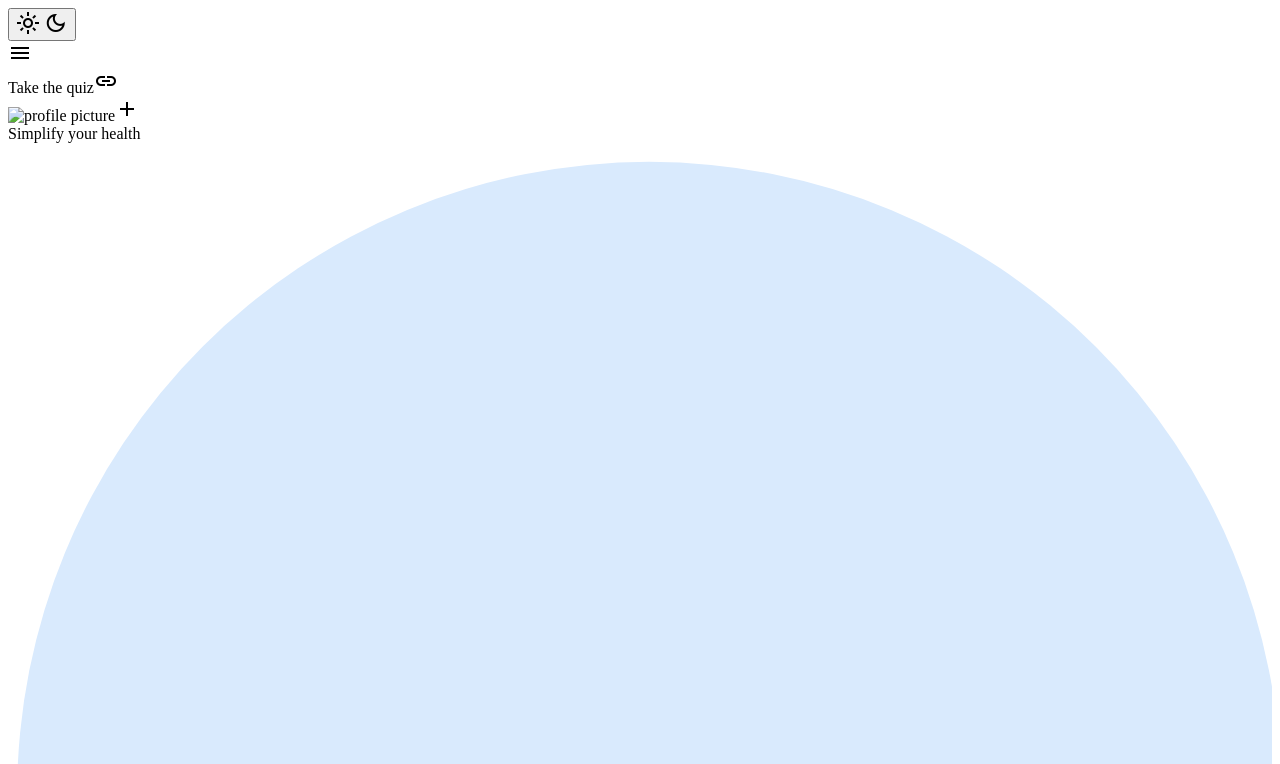
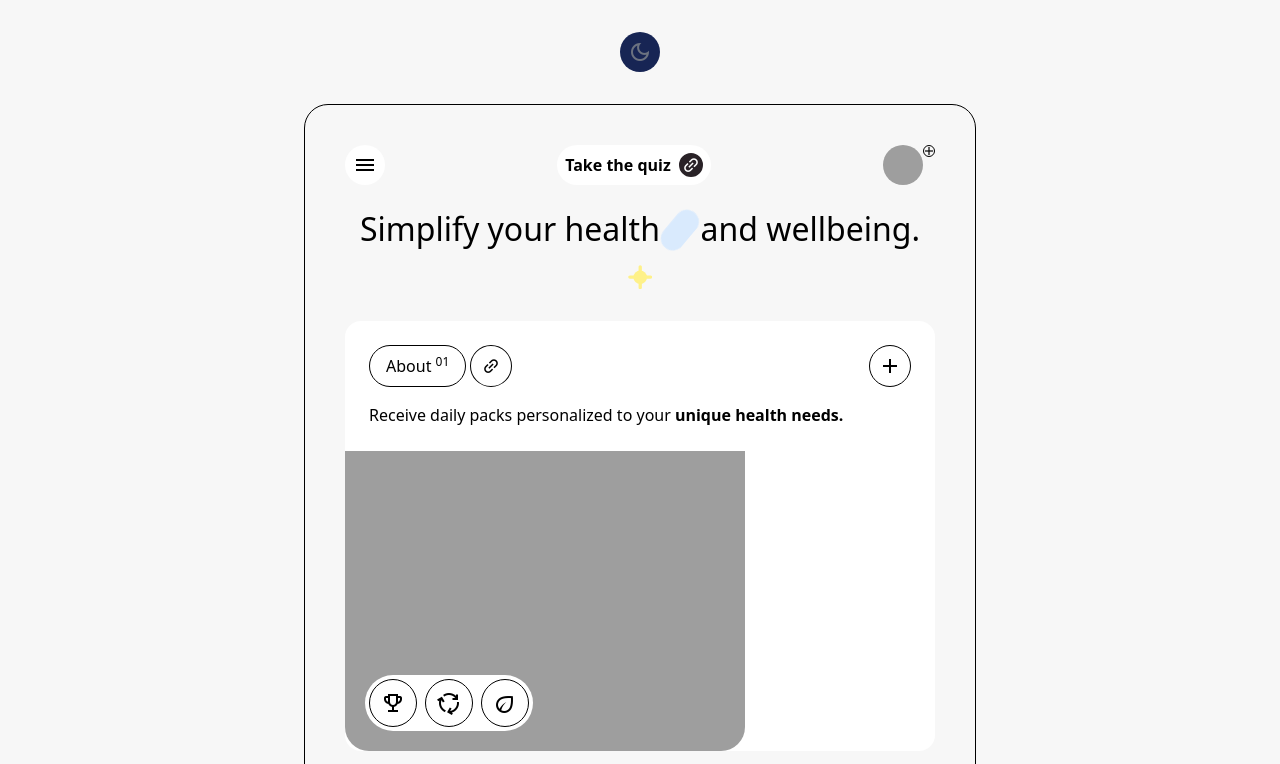
Before and after one commit to Nyssa0/tailwindcss-tp-4, a website: page src/index.html in a window 1280 px wide. Shown: the top 764 px of the page. Drawn offline with nearby package versions, Linux system fonts and the light colour scheme; the site is published under a folder, as on GitHub Pages, so addresses that start at the root find nothing.

Commit message:
:bug: fix links

```diff
--- a/src/index.html
+++ b/src/index.html
@@ -6,10 +6,10 @@
           content="width=device-width, user-scalable=no, initial-scale=1.0, maximum-scale=1.0, minimum-scale=1.0">
     <meta http-equiv="X-UA-Compatible" content="ie=edge">
     <link rel="stylesheet" href="https://fonts.googleapis.com/css2?family=Material+Symbols+Outlined:opsz,wght,FILL,GRAD@20,300,0,0" />
-    <link href="/dist/output.css" rel="stylesheet">
+    <link href="../dist/output.css" rel="stylesheet">
     <title>Tailwind 4</title>
 </head>
-<body dar>
+<body>
 <div class="w-full flex justify-center py-8 bg-seasalt dark:bg-onyx">
     <button
             id="theme-toggle"
@@ -25,7 +25,7 @@
     <div class="flex justify-between pb-5 dark:text-white">
         <div class="w-10 h-10 rounded-lg bg-white dark:bg-raisin-black flex items-center justify-center"><span class="material-symbols-outlined">menu</span></div>
         <div class="rounded-lg bg-white dark:bg-raisin-black p-2 flex justify-between gap-2 items-center font-semibold">Take the quiz<span class="material-symbols-outlined w-6 h-6 rounded-lg bg-raisin-black dark:bg-white text-white dark:text-raisin-black text-xl flex justify-center items-center -rotate-45">link</span></div>
-        <div class="relative"><img src="/assets/profile-pic.jpg" alt="profile picture" class="w-10 h-10 rounded-lg mr-3"><span class="material-symbols-outlined absolute top-0 right-0 border border-black dark:border-white rounded-lg w-3 h-3 text-paragraph flex justify-center items-center">add</span></div>
+        <div class="relative"><img src="../assets/profile-pic.jpg" alt="profile picture" class="w-10 h-10 rounded-lg mr-3"><span class="material-symbols-outlined absolute top-0 right-0 border border-black dark:border-white rounded-lg w-3 h-3 text-paragraph flex justify-center items-center">add</span></div>
     </div>
     <div class="text-title1 dark:text-white pb-5 md:text-center">Simplify your health
         <span class="w-6 inline-block rotate-12 -mb-3 animate-wiggle">
```
